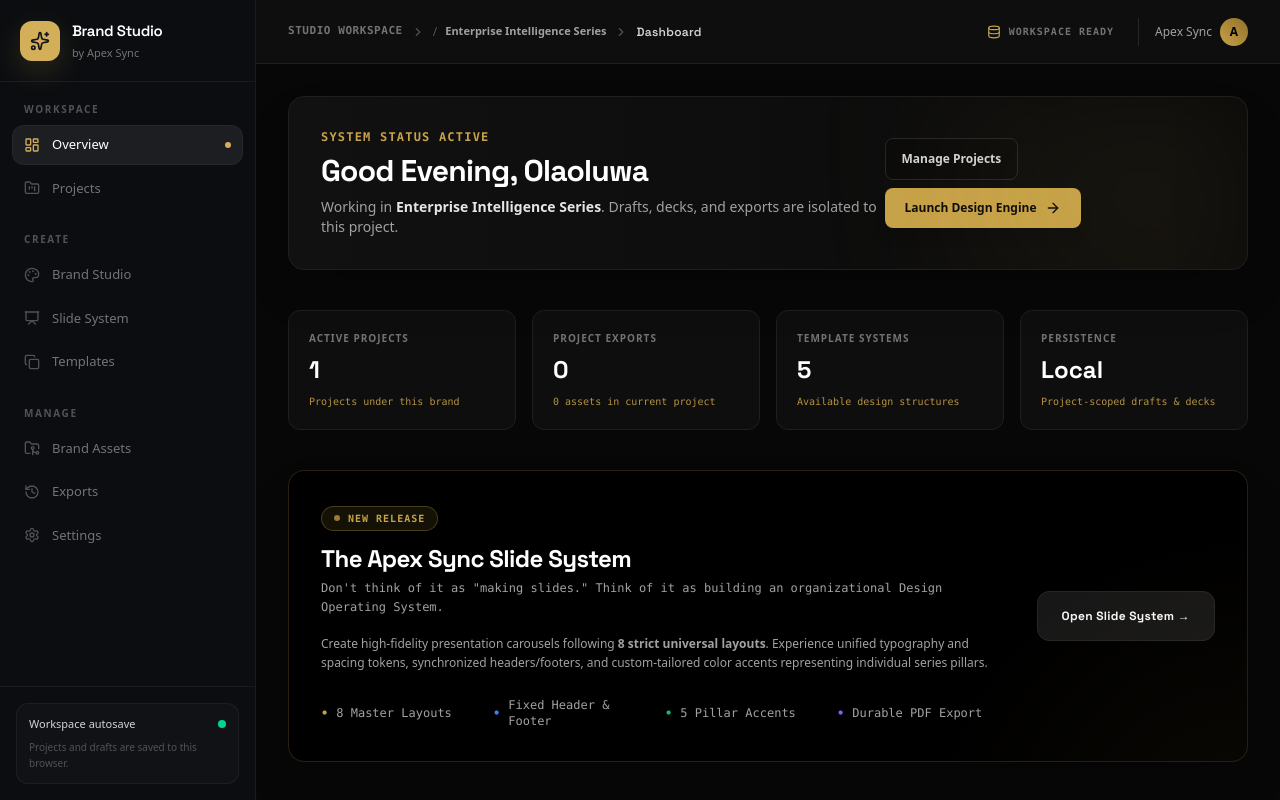
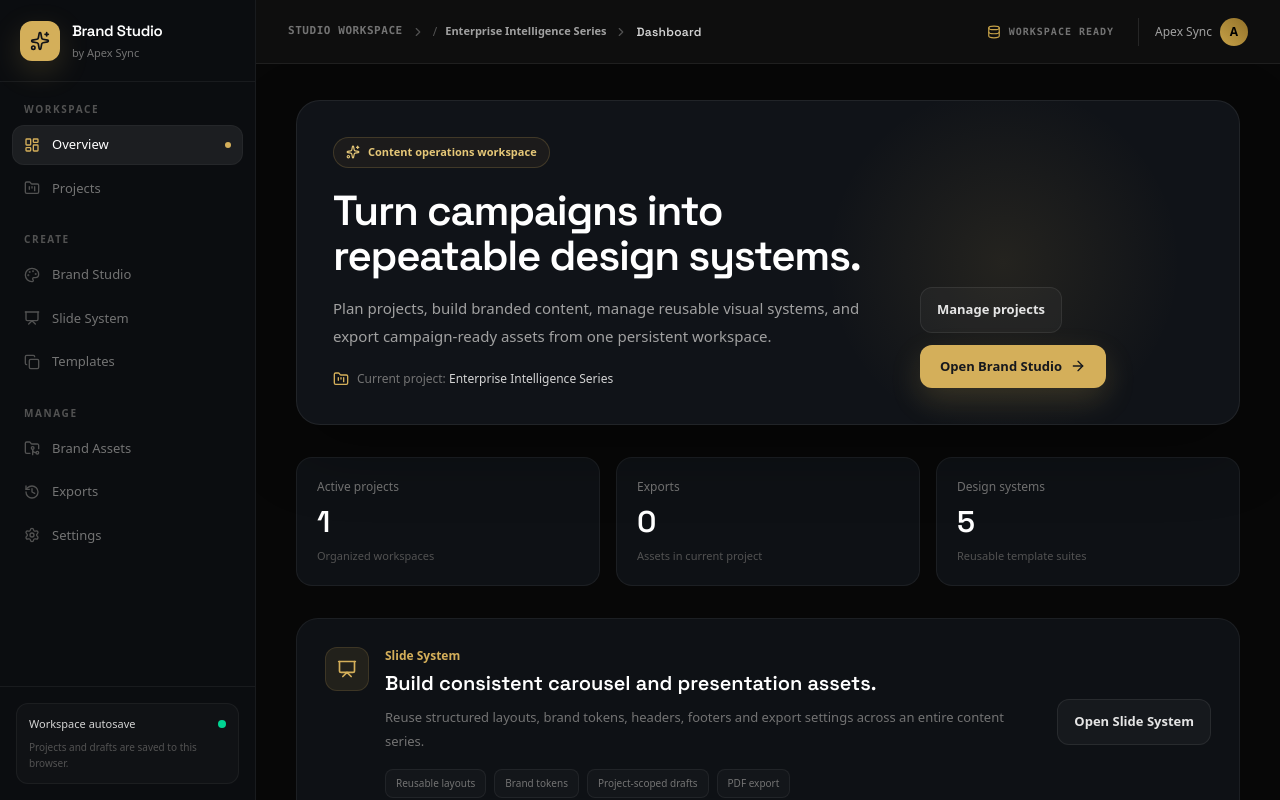
Before and after one commit to olaoluwabankole3-cmd/Brand-Studio, a React (Vite) app: page / in a window 1280 px wide. Built offline with nearby package versions, Linux system fonts and the light colour scheme.

Commit message:
Polish recruiter demo dashboard

```diff
--- a/src/components/Dashboard.tsx
+++ b/src/components/Dashboard.tsx
@@ -3,18 +3,13 @@
  * SPDX-License-Identifier: Apache-2.0
  */
 
-import { motion } from 'motion/react';
 import {
-  Sparkles,
+  ArrowRight,
   FileEdit,
-  Sliders,
-  Quote,
-  Binary,
-  TrendingUp,
-  UserSquare,
-  Compass,
-  ArrowRight,
-  TrendingDown
+  FolderKanban,
+  Layers3,
+  Presentation,
+  Sparkles
 } from 'lucide-react';
 import { TemplateId } from '../types';
 import { TEMPLATE_PRESETS } from '../data';
@@ -28,6 +23,14 @@
   projectCount: number;
 }
 
+const previewAccent: Record<string, string> = {
+  'enterprise-philosophy': 'from-amber-300/20 via-transparent to-transparent',
+  'enterprise-blueprint': 'from-sky-400/20 via-transparent to-transparent',
+  'industry-spotlight': 'from-emerald-400/20 via-transparent to-transparent',
+  'building-apex': 'from-violet-400/20 via-transparent to-transparent',
+  'enterprise-vision': 'from-rose-400/20 via-transparent to-transparent'
+};
+
 export default function Dashboard({
   onSelectTemplate,
   onViewSlides,
@@ -36,305 +39,154 @@
   activeProjectName,
   projectCount
 }: DashboardProps) {
-  // Product metrics are derived from actual application state.
-  const hour = new Date().getHours();
-  const greeting =
-    hour < 12 ? 'Good Morning' :
-    hour < 17 ? 'Good Afternoon' :
-    'Good Evening';
-
   const stats = [
-    { label: 'Active Projects', value: projectCount.toString(), change: 'Projects under this brand', isNeutral: true },
-    { label: 'Project Exports', value: exportCount.toString(), change: exportCount === 1 ? '1 asset in current project' : `${exportCount} assets in current project`, isNeutral: true },
-    { label: 'Template Systems', value: TEMPLATE_PRESETS.length.toString(), change: 'Available design structures', isNeutral: true },
-    { label: 'Persistence', value: 'Local', change: 'Project-scoped drafts & decks', isNeutral: true },
+    { label: 'Active projects', value: projectCount.toString(), detail: 'Organized workspaces' },
+    { label: 'Exports', value: exportCount.toString(), detail: 'Assets in current project' },
+    { label: 'Design systems', value: TEMPLATE_PRESETS.length.toString(), detail: 'Reusable template suites' }
   ];
 
-  // Helper icons for the aesthetic representation of the miniature design structure
-  const renderMiniaturePreview = (id: TemplateId) => {
-    switch (id) {
-      case 'enterprise-philosophy':
   return (
-          <div className="w-full h-32 bg-[#0A0A0A] border border-[#222222] rounded-lg p-3 flex flex-col justify-between relative overflow-hidden group-hover:border-[#C7A248]/40 transition-colors">
-            <div className="absolute top-2 right-2 opacity-10">
-              <Quote className="w-12 h-12 text-[#C7A248]" />
+    <div id="dashboard-tab" className="px-6 py-7 lg:px-10 lg:py-9 max-w-[1440px] mx-auto space-y-8">
+      <section className="relative overflow-hidden rounded-[24px] border border-white/[0.07] bg-[#101318] p-7 lg:p-9 shadow-[0_24px_70px_rgba(0,0,0,0.28)]">
+        <div className="absolute inset-y-0 right-0 w-1/2 bg-[radial-gradient(circle_at_center,rgba(212,175,90,0.10),transparent_62%)] pointer-events-none" />
+        <div className="relative flex flex-col xl:flex-row xl:items-end justify-between gap-7">
+          <div className="max-w-3xl">
+            <div className="inline-flex items-center gap-2 rounded-full border border-[#D4AF5A]/20 bg-[#D4AF5A]/[0.06] px-3 py-1.5 text-[11px] font-semibold text-[#E5C778]">
+              <Sparkles className="w-3.5 h-3.5" />
+              Content operations workspace
             </div>
-            <div className="flex gap-1">
-              <div className="w-1.5 h-1.5 rounded-full bg-[#C7A248]" />
-              <div className="w-1.5 h-1.5 rounded-full bg-neutral-800" />
-            </div>
-            <div className="space-y-1">
-              <div className="h-2 w-5/6 bg-neutral-200 rounded" />
-              <div className="h-2 w-2/3 bg-neutral-200 rounded" />
-            </div>
-            <div className="flex justify-between items-center text-[8px] text-[#C7A248]/80 font-mono tracking-widest uppercase">
-              <span>APEX SYNC</span>
-              <span>EPISODE 01</span>
-            </div>
-          </div>
-        );
-      case 'enterprise-blueprint':
-        return (
-          <div className="w-full h-32 bg-[#0A0A0A] border border-[#222222] rounded-lg p-3 flex gap-2 relative overflow-hidden group-hover:border-[#C7A248]/40 transition-colors">
-            {/* Grid overlay */}
-            <div className="absolute inset-0 bg-[linear-gradient(rgba(255,255,255,0.02)_1px,transparent_1px),linear-gradient(90deg,rgba(255,255,255,0.02)_1px,transparent_1px)] bg-[size:10px_10px]" />
-
-            {/* Left Diagram Miniature */}
-            <div className="w-1/3 border border-[#222222] rounded p-1 flex flex-col justify-between relative bg-black/40 z-10">
-              <div className="grid grid-cols-2 gap-1">
-                <div className="h-1 bg-[#C7A248]/30 rounded" />
-                <div className="h-1 bg-[#C7A248]/30 rounded" />
-                <div className="h-1 bg-neutral-800 rounded col-span-2" />
-              </div>
-              <div className="flex justify-center my-1">
-                <Binary className="w-6 h-6 text-[#C7A248]/60" />
-              </div>
-              <div className="h-1 w-full bg-neutral-800 rounded" />
-            </div>
-
-            {/* Right text */}
-            <div className="flex-1 flex flex-col justify-between z-10">
-              <div className="space-y-1">
-                <div className="h-1.5 w-full bg-neutral-300 rounded" />
-                <div className="h-1.5 w-5/6 bg-neutral-300 rounded" />
-                <div className="h-1 w-2/3 bg-neutral-500 rounded" />
-              </div>
-              <div className="h-1 w-1/2 bg-[#C7A248] rounded" />
-            </div>
-          </div>
-        );
-      case 'industry-spotlight':
-        return (
-          <div className="w-full h-32 bg-[#0A0A0A] border border-[#222222] rounded-lg p-3 flex flex-col justify-between relative overflow-hidden group-hover:border-[#C7A248]/40 transition-colors">
-            <div className="flex justify-between items-start">
-              <div className="px-1.5 py-0.5 rounded bg-[#C7A248]/10 border border-[#C7A248]/30 text-[8px] text-[#C7A248] font-mono">
-                SPOTLIGHT
-              </div>
-              <TrendingUp className="w-4.5 h-4.5 text-[#C7A248]" />
-            </div>
-
-            <div className="text-center my-1">
-              <span className="text-xl font-bold text-white font-['Space_Grotesk']">98.4%</span>
-              <div className="h-1 w-12 bg-[#C7A248] mx-auto mt-1 rounded" />
-            </div>
-
-            <div className="space-y-0.5">
-              <div className="h-1 w-3/4 bg-neutral-400 mx-auto rounded" />
-              <div className="h-1 w-1/2 bg-neutral-500 mx-auto rounded" />
-            </div>
-          </div>
-        );
-      case 'building-apex':
-        return (
-          <div className="w-full h-32 bg-[#0A0A0A] border border-[#222222] rounded-lg p-3 flex flex-col justify-between relative overflow-hidden group-hover:border-[#C7A248]/40 transition-colors">
-            <div className="flex gap-2 items-center">
-              <div className="w-6 h-6 rounded-full bg-neutral-800 border border-[#C7A248]/40 flex items-center justify-center">
-                <UserSquare className="w-3.5 h-3.5 text-[#C7A248]" />
-              </div>
-              <div className="space-y-0.5">
-                <div className="h-1.5 w-12 bg-white rounded" />
-                <div className="h-1 w-8 bg-neutral-500 rounded" />
+            <h1 className="mt-5 max-w-2xl font-['Space_Grotesk'] text-3xl lg:text-[42px] leading-[1.08] tracking-[-0.03em] font-semibold text-white">
+              Turn campaigns into repeatable design systems.
+            </h1>
+            <p className="mt-4 max-w-2xl text-sm lg:text-[15px] leading-7 text-neutral-400">
+              Plan projects, build branded content, manage reusable visual systems, and export campaign-ready assets from one persistent workspace.
+            </p>
+            <div className="mt-5 flex items-center gap-2 text-[12px] text-neutral-500">
+              <FolderKanban className="w-4 h-4 text-[#D4AF5A]" />
+              {activeProjectName
+                ? <span>Current project: <strong className="text-neutral-300 font-medium">{activeProjectName}</strong></span>
+                : <span>No project open yet — start by creating a workspace.</span>}
             </div>
           </div>
 
-            <div className="border-l-2 border-[#C7A248] pl-2 py-0.5 my-1.5">
-              <div className="space-y-1">
-                <div className="h-1 w-full bg-neutral-300 rounded" />
-                <div className="h-1 w-11/12 bg-neutral-300 rounded" />
-                <div className="h-1 w-3/4 bg-neutral-400 rounded" />
-              </div>
-            </div>
-
-            <div className="h-1.5 w-1/3 bg-[#C7A248]/20 rounded" />
-          </div>
-        );
-      case 'enterprise-vision':
-        return (
-          <div className="w-full h-32 bg-[#0A0A0A] border border-[#222222] rounded-lg p-3 flex flex-col justify-between relative overflow-hidden group-hover:border-[#C7A248]/40 transition-colors">
-            <div className="absolute top-1/2 left-1/2 -translate-x-1/2 -translate-y-1/2 w-24 h-24 rounded-full bg-[#C7A248]/5 blur-xl pointer-events-none" />
-
-            <div className="flex justify-between">
-              <Compass className="w-4 h-4 text-neutral-500" />
-              <div className="w-1.5 h-1.5 rounded-full bg-[#C7A248] animate-ping" />
-            </div>
-
-            <div className="text-center my-1.5">
-              <div className="h-2 w-4/5 bg-white mx-auto rounded mb-1" />
-              <div className="h-2 w-3/5 bg-white mx-auto rounded" />
-            </div>
-
-            <div className="h-1 w-1/3 bg-[#C7A248] mx-auto rounded" />
-          </div>
-        );
-    }
-  };
-
-  return (
-    <div id="dashboard-tab" className="p-8 max-w-7xl mx-auto space-y-10">
-
-      {/* Top Greeting Panel */}
-      <div className="flex flex-col md:flex-row justify-between items-start md:items-center bg-gradient-to-r from-[#111111] to-[#0A0A0A] border border-[#1F1F1F] rounded-2xl p-8 relative overflow-hidden shadow-2xl">
-        <div className="absolute top-0 right-0 w-80 h-80 bg-gradient-to-bl from-[#C7A248]/10 to-transparent blur-3xl pointer-events-none" />
-
-        <div className="space-y-2">
-          <span className="text-xs font-semibold text-[#C7A248] tracking-widest uppercase font-mono block">SYSTEM STATUS ACTIVE</span>
-          <h1 className="text-3xl font-bold font-['Space_Grotesk'] tracking-tight text-white">
-            {greeting}, Olaoluwa
-          </h1>
-          <p className="text-neutral-400 text-sm max-w-xl">
-            {activeProjectName
-              ? <>Working in <strong className="text-neutral-200">{activeProjectName}</strong>. Drafts, decks, and exports are isolated to this project.</>
-              : <>No project is open yet. Create or open a project before entering the production tools.</>}
-          </p>
-        </div>
-
-        <div className="mt-6 md:mt-0 flex flex-wrap gap-2">
+          <div className="flex flex-wrap gap-3">
             <button
               onClick={onViewProjects}
-            className="flex items-center gap-2 bg-neutral-950 hover:bg-black border border-neutral-800 hover:border-[#C7A248]/30 text-neutral-300 px-4 py-3 rounded-lg text-xs font-semibold transition-all"
+              className="px-4 py-3 rounded-xl border border-white/[0.08] bg-white/[0.035] text-[13px] font-semibold text-neutral-200 hover:bg-white/[0.06] transition-colors"
             >
-            <span>Manage Projects</span>
+              Manage projects
             </button>
             <button
               onClick={() => onSelectTemplate('enterprise-philosophy', false)}
-            className="flex items-center gap-2 bg-[#C7A248] hover:bg-[#b08e3d] text-[#0A0A0A] px-5 py-3 rounded-lg text-xs font-bold transition-all duration-300 hover:shadow-[0_0_20px_rgba(199,162,72,0.3)] shadow-lg"
+              className="flex items-center gap-2 px-5 py-3 rounded-xl bg-[#D4AF5A] text-[#16181D] text-[13px] font-bold hover:bg-[#E0BD69] transition-colors shadow-[0_12px_30px_rgba(212,175,90,0.18)]"
             >
-            <span>{activeProjectName ? 'Launch Design Engine' : 'Choose a Project'}</span>
+              {activeProjectName ? 'Open Brand Studio' : 'Choose a project'}
               <ArrowRight className="w-4 h-4" />
             </button>
           </div>
         </div>
+      </section>
 
-      {/* KPI Stats Cards */}
-      <div className="grid grid-cols-1 sm:grid-cols-2 lg:grid-cols-4 gap-4">
-        {stats.map((stat, i) => (
-          <div
-            key={i}
-            className="bg-[#0E0E0E] border border-[#1F1F1F] rounded-xl p-5 flex flex-col justify-between min-h-[110px]"
-          >
-            <span className="text-[10px] font-semibold text-neutral-500 uppercase tracking-widest">
-              {stat.label}
+      <section className="grid grid-cols-1 md:grid-cols-3 gap-4">
+        {stats.map((stat) => (
+          <div key={stat.label} className="rounded-2xl border border-white/[0.06] bg-[#0E1115] p-5">
+            <div className="text-[12px] font-medium text-neutral-500">{stat.label}</div>
+            <div className="mt-2 font-['Space_Grotesk'] text-3xl font-semibold tracking-tight text-white">{stat.value}</div>
+            <div className="mt-2 text-[11px] text-neutral-600">{stat.detail}</div>
+          </div>
+        ))}
+      </section>
+
+      <section className="rounded-[22px] border border-white/[0.06] bg-[#0E1115] p-6 lg:p-7 flex flex-col lg:flex-row lg:items-center justify-between gap-6">
+        <div className="flex items-start gap-4 max-w-3xl">
+          <div className="w-11 h-11 rounded-xl bg-[#D4AF5A]/10 border border-[#D4AF5A]/15 flex items-center justify-center shrink-0">
+            <Presentation className="w-5 h-5 text-[#D4AF5A]" />
+          </div>
+          <div>
+            <div className="text-[12px] font-semibold text-[#D4AF5A]">Slide System</div>
+            <h2 className="mt-1 font-['Space_Grotesk'] text-xl font-semibold text-white">
+              Build consistent carousel and presentation assets.
+            </h2>
+            <p className="mt-2 text-[13px] leading-6 text-neutral-500">
+              Reuse structured layouts, brand tokens, headers, footers and export settings across an entire content series.
+            </p>
+            <div className="mt-4 flex flex-wrap gap-2">
+              {['Reusable layouts', 'Brand tokens', 'Project-scoped drafts', 'PDF export'].map((item) => (
+                <span key={item} className="rounded-lg border border-white/[0.06] bg-white/[0.025] px-2.5 py-1.5 text-[10px] font-medium text-neutral-500">
+                  {item}
                 </span>
-            <div className="my-2">
-              <span className="text-xl md:text-2xl font-bold font-['Space_Grotesk'] text-white">
-                {stat.value}
-              </span>
-            </div>
-            <div className="text-[10px] text-[#C7A248]/90 font-mono">
-              {stat.change}
+              ))}
             </div>
           </div>
-        ))}
+        </div>
+        <button
+          onClick={onViewSlides}
+          className="shrink-0 px-4 py-3 rounded-xl border border-white/[0.08] bg-white/[0.035] text-[13px] font-semibold text-neutral-200 hover:bg-white/[0.06] transition-colors"
+        >
+          Open Slide System
+        </button>
+      </section>
+
+      <section className="space-y-5">
+        <div className="flex flex-col sm:flex-row sm:items-end justify-between gap-3">
+          <div>
+            <div className="text-[11px] font-semibold uppercase tracking-[0.15em] text-neutral-600">Template library</div>
+            <h2 className="mt-1 font-['Space_Grotesk'] text-2xl font-semibold tracking-tight text-white">Choose a starting system</h2>
+            <p className="mt-1.5 text-[13px] text-neutral-500">Each template can be configured manually or used to generate a structured first draft.</p>
+          </div>
+          <Layers3 className="w-5 h-5 text-neutral-700 hidden sm:block" />
         </div>
 
-      {/* Featured: The Apex Sync Slide System Banner */}
-      <div className="bg-black border border-[#C7A248]/20 rounded-2xl p-8 relative overflow-hidden shadow-2xl flex flex-col lg:flex-row justify-between items-start lg:items-center gap-8">
-        <div className="absolute top-0 right-0 w-96 h-96 bg-[radial-gradient(circle_at_bottom_right,rgba(199,162,72,0.06),transparent_60%)] pointer-events-none" />
-
-        <div className="space-y-4 max-w-2xl text-left">
-          <div className="inline-flex items-center gap-2 px-3 py-1 bg-[#C7A248]/10 border border-[#C7A248]/30 rounded-full">
-            <span className="w-1.5 h-1.5 rounded-full bg-[#C7A248] animate-pulse" />
-            <span className="text-[10px] font-bold tracking-widest text-[#C7A248] font-mono uppercase">
-              NEW RELEASE
-            </span>
+        <div className="grid grid-cols-1 md:grid-cols-2 xl:grid-cols-3 gap-5">
+          {TEMPLATE_PRESETS.map((tmpl) => (
+            <article
+              key={tmpl.id}
+              className="group rounded-[20px] border border-white/[0.06] bg-[#0E1115] p-4 hover:border-[#D4AF5A]/25 hover:-translate-y-0.5 transition-all duration-200"
+            >
+              <div className={`relative h-36 rounded-2xl overflow-hidden border border-white/[0.06] bg-[#090B0E] bg-gradient-to-br ${previewAccent[tmpl.id] || ''}`}>
+                <div className="absolute inset-0 opacity-50 bg-[linear-gradient(rgba(255,255,255,0.035)_1px,transparent_1px),linear-gradient(90deg,rgba(255,255,255,0.035)_1px,transparent_1px)] bg-[size:24px_24px]" />
+                <div className="absolute inset-0 p-5 flex flex-col justify-between">
+                  <div className="flex items-center justify-between">
+                    <div className="w-8 h-8 rounded-lg border border-white/[0.08] bg-white/[0.04]" />
+                    <span className="text-[9px] uppercase tracking-[0.14em] text-neutral-600">Apex Sync</span>
                   </div>
-
-          <div className="space-y-2">
-            <h2 className="text-2xl font-extrabold font-['Space_Grotesk'] text-white tracking-tight leading-none">
-              The Apex Sync Slide System
-            </h2>
-            <p className="text-xs text-neutral-400 font-mono leading-relaxed">
-              Don't think of it as "making slides." Think of it as building an organizational Design Operating System.
-            </p>
-          </div>
-
-          <p className="text-neutral-400 text-xs leading-relaxed font-sans">
-            Create high-fidelity presentation carousels following <strong>8 strict universal layouts</strong>. Experience unified typography and spacing tokens, synchronized headers/footers, and custom-tailored color accents representing individual series pillars.
-          </p>
-
-          <div className="grid grid-cols-2 md:grid-cols-4 gap-4 text-xs font-mono text-neutral-400 pt-2">
-            <div className="flex items-center gap-2">
-              <span className="text-[#C4A248] font-bold">&bull;</span>
-              <span>8 Master Layouts</span>
-            </div>
-            <div className="flex items-center gap-2">
-              <span className="text-[#3B82F6] font-bold">&bull;</span>
-              <span>Fixed Header & Footer</span>
-            </div>
-            <div className="flex items-center gap-2">
-              <span className="text-[#10B981] font-bold">&bull;</span>
-              <span>5 Pillar Accents</span>
-            </div>
-            <div className="flex items-center gap-2">
-              <span className="text-[#8B5CF6] font-bold">&bull;</span>
-              <span>Durable PDF Export</span>
+                  <div>
+                    <div className="h-2.5 w-4/5 rounded-full bg-white/80" />
+                    <div className="mt-2 h-2.5 w-3/5 rounded-full bg-white/35" />
+                    <div className="mt-4 h-1.5 w-16 rounded-full bg-[#D4AF5A]/70" />
                   </div>
                 </div>
               </div>
 
-        <button
-          onClick={onViewSlides}
-          className="bg-neutral-900 border border-neutral-800 hover:border-[#C7A248]/40 text-[#F7F7F7] hover:text-white px-6 py-4 rounded-xl text-xs font-bold font-['Space_Grotesk'] tracking-wide transition-all shrink-0 w-full lg:w-auto hover:bg-black text-center"
-        >
-          Open Slide System &rarr;
-        </button>
-      </div>
-
-      {/* Template Studio Header */}
-      <div className="space-y-2 pt-4">
-        <div className="flex items-center gap-2">
-          <div className="w-1.5 h-6 bg-[#C7A248]" />
-          <h2 className="text-xl font-bold font-['Space_Grotesk'] text-white tracking-wide">
-            Enterprise Template Suites
-          </h2>
-        </div>
-        <p className="text-neutral-400 text-xs">
-          Select a structural layout below to load it into the editor canvas.
-        </p>
-      </div>
-
-      {/* Template Grid */}
-      <div className="grid grid-cols-1 md:grid-cols-2 lg:grid-cols-3 gap-6">
-        {TEMPLATE_PRESETS.map((tmpl) => (
-          <div
-            key={tmpl.id}
-            className="group bg-[#0E0E0E] border border-[#1F1F1F] rounded-xl p-5 flex flex-col justify-between transition-all duration-300 hover:border-[#C7A248]/30 relative hover:shadow-[0_10px_30px_rgba(0,0,0,0.5)]"
-          >
-            <div className="space-y-4">
-              {/* Miniature Layout Preview (Saves rendering space, looks incredible) */}
-              {renderMiniaturePreview(tmpl.id)}
-
-              <div className="space-y-1">
-                <h3 className="font-['Space_Grotesk'] font-bold text-sm text-white group-hover:text-[#C7A248] transition-colors">
+              <div className="px-1 pt-4">
+                <h3 className="font-['Space_Grotesk'] text-[15px] font-semibold text-neutral-100 group-hover:text-white">
                   {tmpl.name}
                 </h3>
-                <p className="text-neutral-400 text-xs leading-relaxed min-h-[48px]">
+                <p className="mt-1.5 min-h-[44px] text-[12px] leading-5 text-neutral-500">
                   {tmpl.description}
                 </p>
-              </div>
-            </div>
 
-            {/* Quick Actions Panel */}
-            <div className="grid grid-cols-2 gap-2 mt-5 pt-3 border-t border-[#1F1F1F]/60">
+                <div className="mt-4 grid grid-cols-2 gap-2">
                   <button
                     onClick={() => onSelectTemplate(tmpl.id, false)}
-                className="flex items-center justify-center gap-1.5 px-3 py-2 bg-neutral-900 hover:bg-neutral-800 text-neutral-300 hover:text-white rounded-lg text-[11px] font-semibold transition-colors border border-neutral-800"
+                    className="flex items-center justify-center gap-2 rounded-xl border border-white/[0.07] bg-white/[0.025] px-3 py-2.5 text-[11px] font-semibold text-neutral-300 hover:bg-white/[0.05] transition-colors"
                   >
                     <FileEdit className="w-3.5 h-3.5" />
-                <span>Configure</span>
+                    Configure
                   </button>
-
                   <button
                     onClick={() => onSelectTemplate(tmpl.id, true)}
-                className="flex items-center justify-center gap-1.5 px-3 py-2 bg-[#C7A248]/10 hover:bg-[#C7A248]/20 text-[#C7A248] rounded-lg text-[11px] font-bold transition-colors border border-[#C7A248]/30"
+                    className="flex items-center justify-center gap-2 rounded-xl border border-[#D4AF5A]/18 bg-[#D4AF5A]/[0.07] px-3 py-2.5 text-[11px] font-semibold text-[#DDBE71] hover:bg-[#D4AF5A]/[0.11] transition-colors"
                   >
                     <Sparkles className="w-3.5 h-3.5" />
-                <span>Generate Draft</span>
+                    Generate
                   </button>
                 </div>
               </div>
+            </article>
           ))}
         </div>
+      </section>
     </div>
   );
 }
```
Lines whose indentation alone changed are shown as unchanged.
